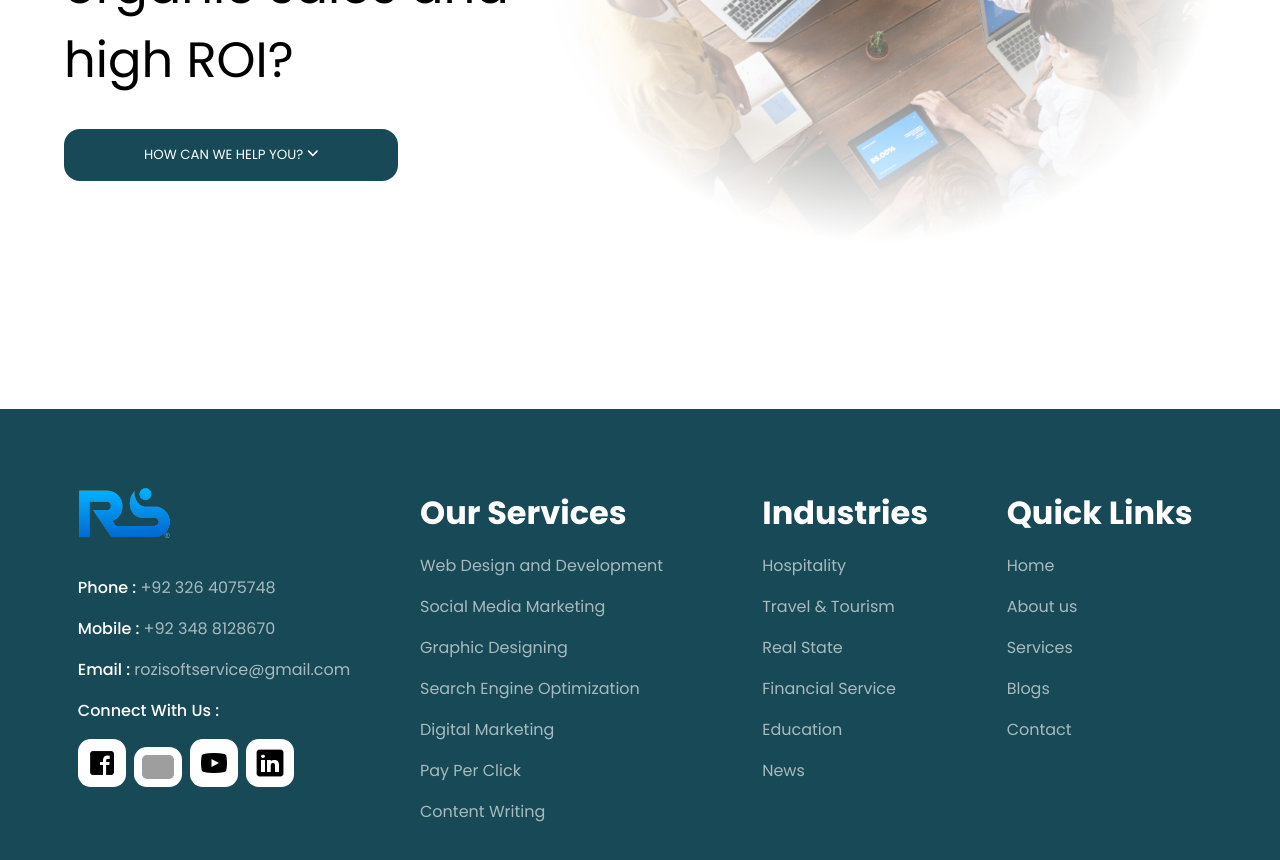
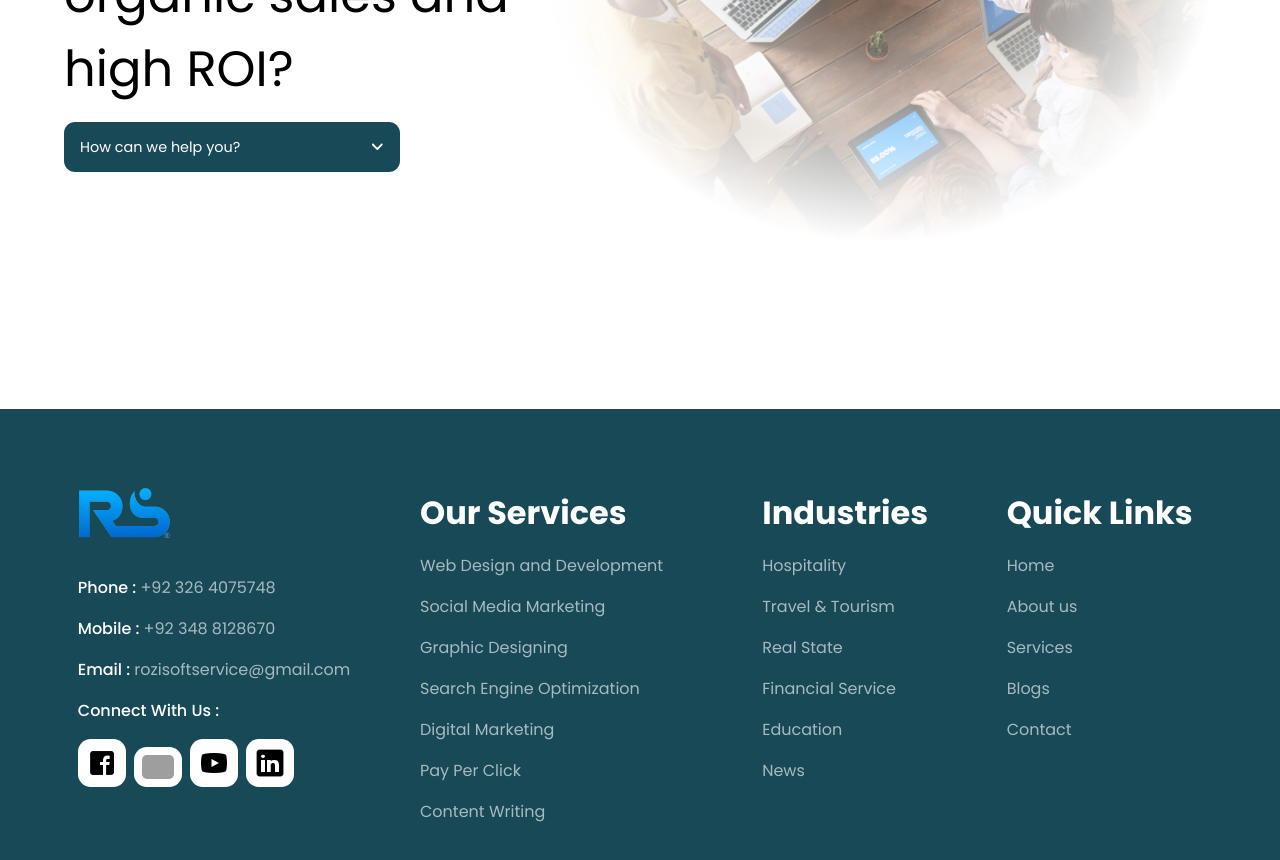
Before and after one commit to Samie-ub/rozisoft-website, a React (Create React App) app in the folder client/: page /about-us in a window 1280 px wide. Shown: the part 1980-2840 px from the top of the page. Built offline with nearby package versions, Linux system fonts and the light colour scheme; grey boxes are pictures that could not be loaded.

Commit message:
btn spacing

```diff
--- a/client/src/pages/AboutUsPage.jsx
+++ b/client/src/pages/AboutUsPage.jsx
@@ -128,7 +128,7 @@ function AboutUsPage() {
                       to experience increased traffic, organic sales and high
                       ROI?
                     </p>
-                    <button className="btn" onClick={toggleDropdown}>
+                    <button onClick={toggleDropdown}>
                       How can we help you?{" "}
                       <i class="fa-solid fa-angle-down"></i>
                     </button>
--- a/client/src/pages/BlogPage.jsx
+++ b/client/src/pages/BlogPage.jsx
@@ -18,11 +18,24 @@ function BlogPage() {
     const date = new Date(inputDate);
 
     const day = date.getDate();
-    const month = date.toLocaleString('default', { month: 'long' });
+    const month = date.toLocaleString("default", { month: "long" });
     const year = date.getFullYear();
 
     return `${day} ${month} ${year}`;
   };
+  const calculateReadingTime = (text) => {
+    if (text) {
+      const averageWPM = 200;
+      const wordCount = text.split(" ").length;
+      const readingTimeMinutes = Math.ceil(wordCount / averageWPM);
+      return readingTimeMinutes;
+    }
+    return 0;
+  };
+
+  const readingTime = blogData.content
+    ? calculateReadingTime(blogData.content)
+    : 0;
 
   useEffect(() => {
     setTimeout(() => {
@@ -39,19 +52,7 @@ function BlogPage() {
         console.error("Error fetching blog data:", error);
       });
   }, [blogId]);
-  const calculateReadingTime = (text) => {
-    if (text) {
-      const averageWPM = 200;
-      const wordCount = text.split(" ").length;
-      const readingTimeMinutes = Math.ceil(wordCount / averageWPM);
-      return readingTimeMinutes;
-    }
-    return 0;
-  };
 
-  const readingTime = blogData.content
-    ? calculateReadingTime(blogData.content)
-    : 0;
   return (
     <div className="blog-page" name="blog-post">
       {isLoading ? (
@@ -64,8 +65,7 @@ function BlogPage() {
             <Grid container justifyContent={"center"}>
               <Grid item xs={11} md={12} lg={11}>
                 <Grid container justifyContent={"center"} py={5}>
-
-                  <Grid item xs={11.5} lg={12} >
+                  <Grid item xs={11.5} lg={12}>
                     <div
                       className="blog-bg"
                       style={{
@@ -81,30 +81,31 @@ function BlogPage() {
                     <h1 className="heading-blog">{blogData.title}</h1>
                   </Grid>
                   <Grid item xs={11.5} md={11} lg={10}>
-
                     <div
-                    className="quill-container"
+                      className="quill-container"
                       dangerouslySetInnerHTML={{ __html: blogData.content }}
                     ></div>
 
                     <div className="blog-links">
                       <div className="social">
-                        {socialData.map((content)=>{
-                          return(
+                        {socialData.map((content) => {
+                          return (
                             <a href={content.href} target="_blank" rel="no-ref">
-                              <img src={content.icon} alt="social media links" />
-
+                              <img
+                                src={content.icon}
+                                alt="social media links"
+                              />
                             </a>
-                          )
+                          );
                         })}
                       </div>
-                        <p className="bookmark">rozisoft</p>
+                      <p className="bookmark">rozisoft</p>
                     </div>
                   </Grid>
                 </Grid>
               </Grid>
             </Grid>
-                <ContactSection py={5}/>
+            <ContactSection py={5} />
           </div>
           <Footer />
         </>
--- a/client/src/styles/service-page-styles.css
+++ b/client/src/styles/service-page-styles.css
@@ -240,6 +240,20 @@
   font-size: 3.1rem;
 }
 
+.about-btn button{
+  display: flex;
+  justify-content: space-between;
+  align-items: center;
+  width: 70%;
+  padding:.9rem 1rem;
+  background-color: var(--primary);
+  color: var(--white);
+  border: none;
+  border-radius: .7rem;
+  font-size: .9rem;
+  margin-top: 1rem;
+}
+
 .about-btn button:hover {
   cursor: pointer;
 }
@@ -255,6 +269,7 @@
 .dropdown-content a {
   font-weight: 500;
   padding: 0.1rem 0;
+  color: var(--ternary);
 }
 
 .dropdown-content a:hover {
```
